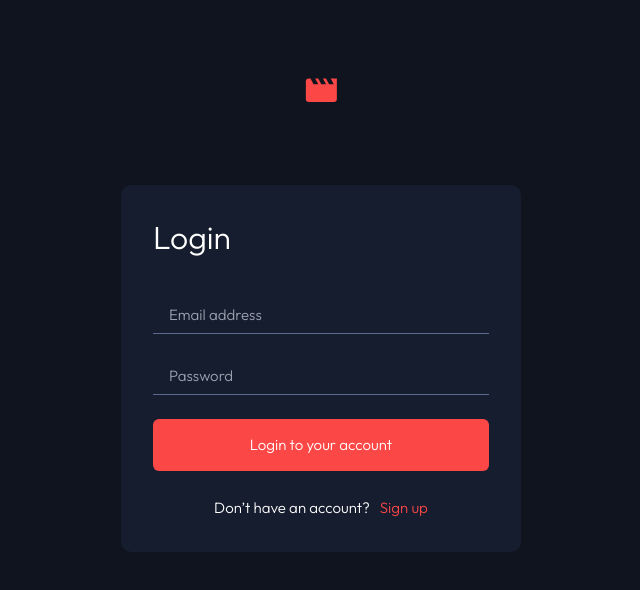
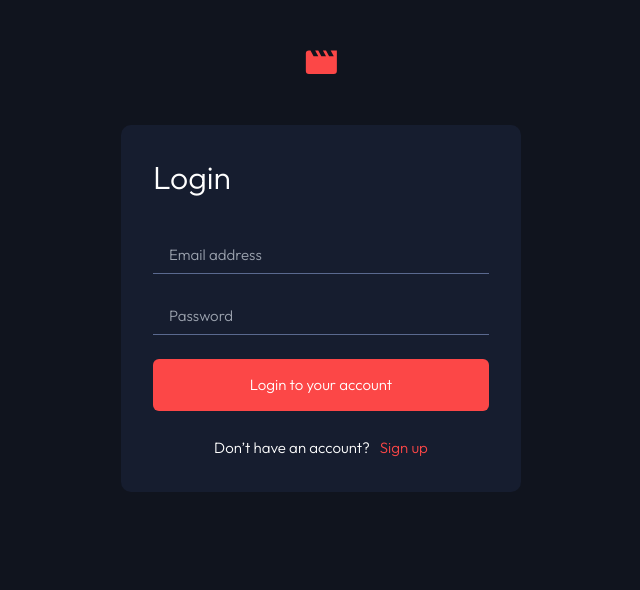
Before and after one commit to omarkarake/entertainment-web-app, an Angular app: page /auth/login in a window 1280 px wide. Shown: the top 590 px of the page, without its empty margins (319-959 px from the left). Built offline with nearby package versions, Linux system fonts and the light colour scheme.

Commit message:
fixing the padding for the large screen so that we can even see it large with lower height resolution

```diff
--- a/src/app/pages/auth-pages/login/login.component.html
+++ b/src/app/pages/auth-pages/login/login.component.html
@@ -1,5 +1,5 @@
 <div
-  class="flex flex-col items-center pt-12 md:pt-[88px] lg:pt-[78px] gap-[58px] md:gap-[72px] lg:gap-[82px]"
+  class="flex flex-col items-center pt-12 md:pt-[88px] lg:pt-[50px] gap-[58px] md:gap-[72px] lg:gap-[50px]"
 >
   <div>
     <img src="assets/logo.svg" class="w-8 h-[25px]" alt="logo" />
```
